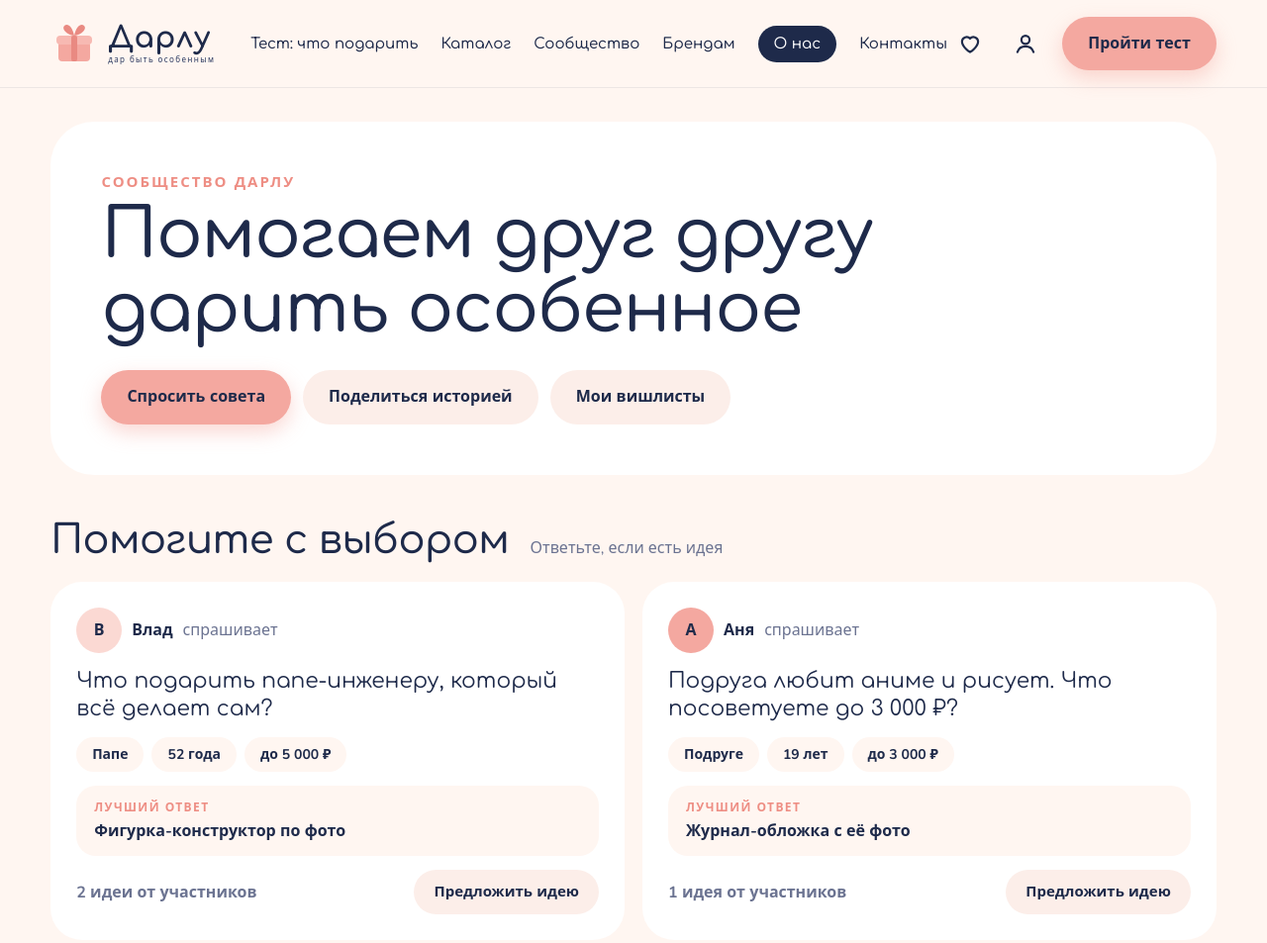
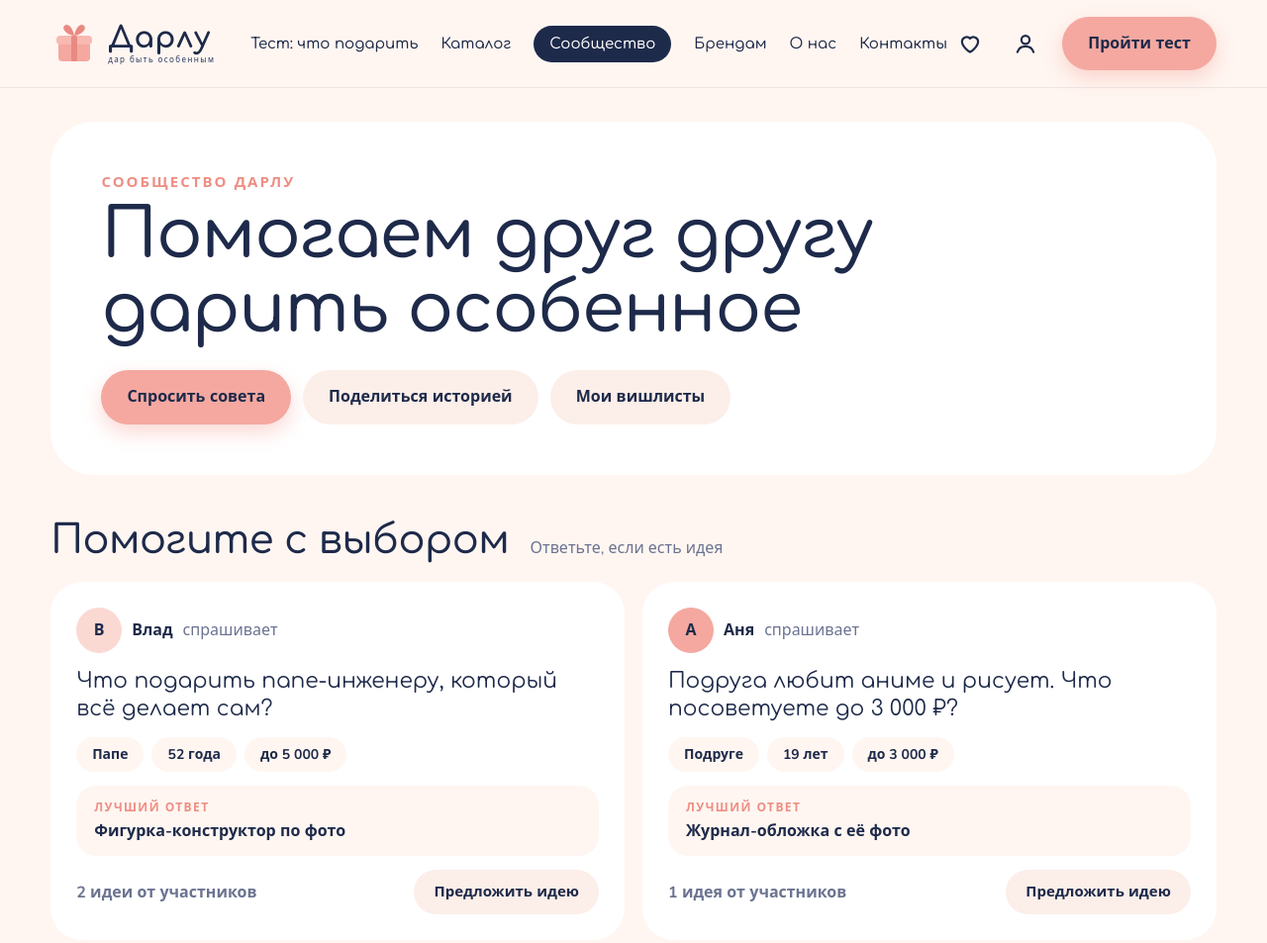
Before and after one commit to zarovkinvital005-create/darlu, a plain HTML site: page docs/community.html in a window 1280 px wide. Shown: the top 953 px of the page at 99% size. Drawn offline with nearby package versions, Linux system fonts and the light colour scheme; no server answers.

Commit message:
Каталог без лишней фразы, подсветка меню в «Сообществе», проще текст на «Брендам»
Co-Authored-By: Claude Sonnet 5.5 <noreply@anthropic.com>

```diff
--- a/docs/community.html
+++ b/docs/community.html
@@ -22,9 +22,9 @@
     <nav class="nav" aria-label="Разделы">
       <a href="ai.html">Тест: что подарить</a>
       <a href="catalog.html">Каталог</a>
-      <a href="community.html">Сообщество</a>
+      <a href="community.html" class="on">Сообщество</a>
       <a href="brands.html">Брендам</a>
-      <a href="about.html" class="on">О нас</a>
+      <a href="about.html">О нас</a>
       <a href="contacts.html">Контакты</a>
     </nav>
     <div class="hdr-r">
```
Also changed, not shown: docs/brands.html (+1 -1 lines), docs/catalog.html (+1 -1 lines).
